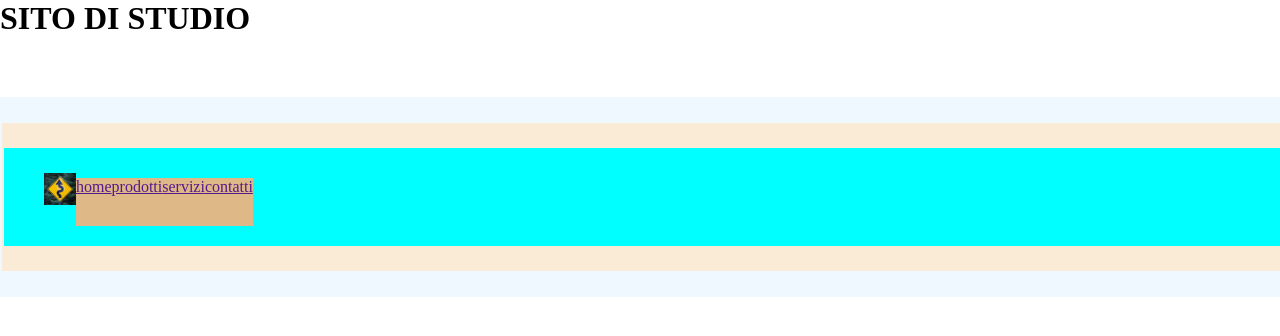
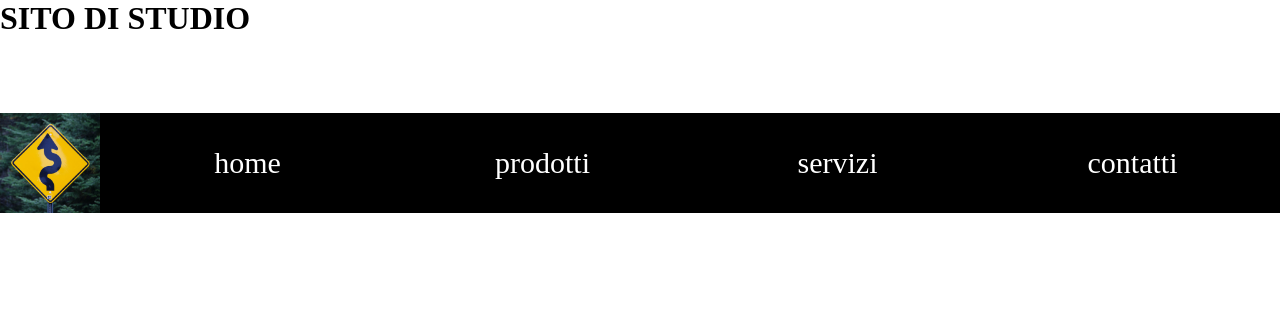
Before and after one commit to PetroAless/FrontEndNuovoCescot, a PHP site: page / in a window 1280 px wide. Shown: the top 336 px of the page. Run offline with PHP 8.4, Linux system fonts and the light colour scheme.

Commit message:
working on a decent navbar

```diff
--- a/sito_di_studio/style.css
+++ b/sito_di_studio/style.css
@@ -12,45 +12,63 @@ h1#titolo{
 
 div#navbar{
     width: 100%;
-    height: 200px;
-    background-color: aliceblue;
-    padding-top: 2%;
-    padding-bottom: 2%;
-    padding-left: 2px;
+    height: 120px;
+    /*background-color: aliceblue;*/
+    padding-top: 16px;
+    padding-bottom: 16px;
+
 }
 div nav{
-    background-color: antiquewhite;
-    width: 100%;
-    height: 100%;
-    padding-top: inherit;
-    padding-bottom: inherit;
-    padding:inherit;
+    /*background-color: antiquewhite;*/
 
 }
 div nav ul{
     display: flex;
     list-style-type: none;
-    background-color: aqua;
-    height: 100%;
+    background-color: black;
+    padding-left: 0;
+}
 
-
-}
-div#logo{
-    background-color: blanchedalmond;
-    margin-top: 2%;
-    height: 2rem;
-}
 div#logo li a img{
-    height: 2rem;
+    height: 100px;
+    display: block;
 }
 
 div nav ul div#altriPulsanti{
     display: inherit;
-    margin-top: 20px;
-    margin-bottom: 20px;
-    padding-top: 10px;
+    /*background-color: burlywood;*/
+    width: 100%;
+    height: 100px;
 }
 div nav ul div#altriPulsanti li{
-    background-color: burlywood;
-
+    width: 100%;
+    height: 100px;
+    color: white;
+    text-align: center;
 }
+ul.tendina{
+    display: none;
+    background-color: black;
+    position: relative;
+    top:30px;
+    width: 100%;
+}
+ul.tendina li a{
+    font-size: 20px;
+}
+li:hover ul.tendina{
+    display: flex;
+}
+div nav ul div#altriPulsanti li:hover{
+    background-color: white;
+    color: black;
+}
+div nav ul div#altriPulsanti li a{
+    padding-top: 33px;
+    padding-bottom: 33px;
+    text-decoration:none;
+    color: inherit;
+    display:block;
+    height: 33px;
+    font-size: 30px;
+}
```
Also changed, not shown: position/index.html (added, +44 -0 lines), sito_di_studio/index.html (+21 -4 lines).
